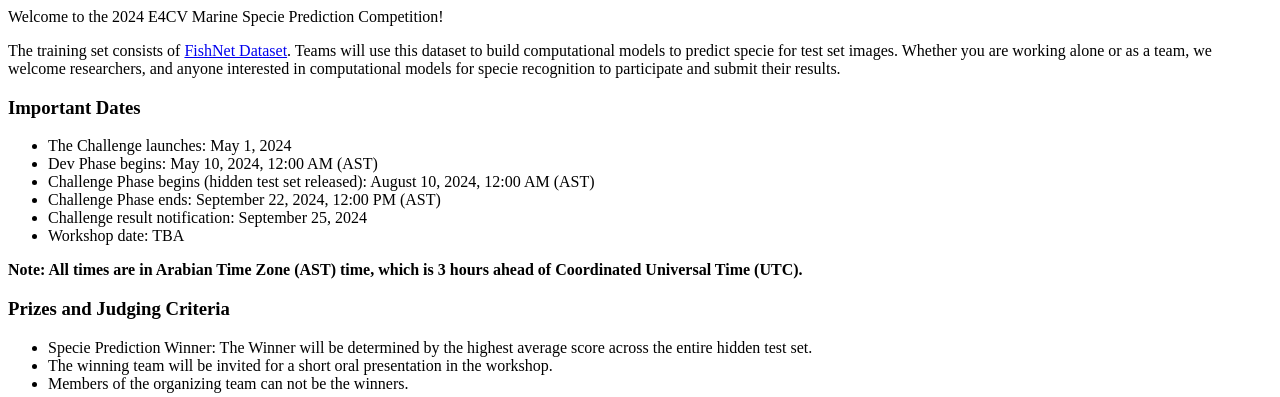
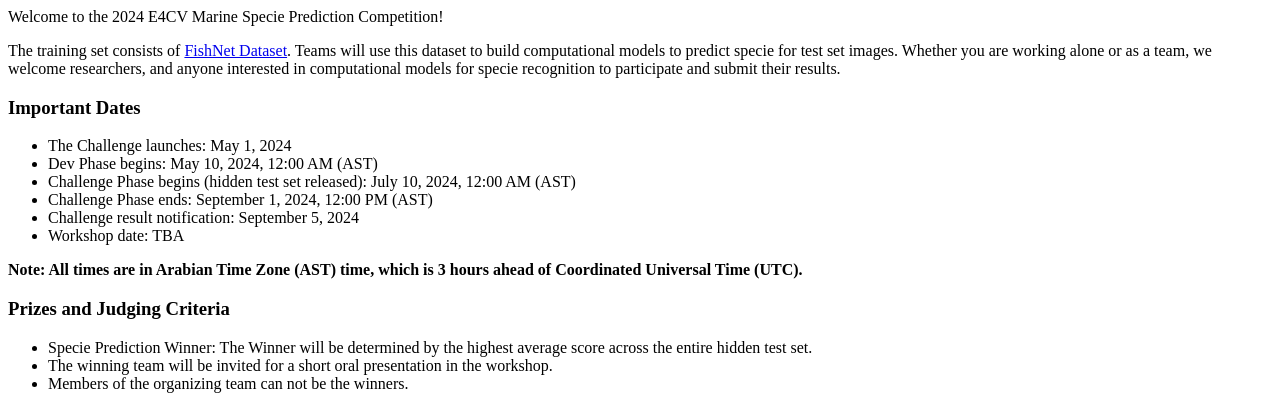
Before and after one commit to faixan-khan/CV4E, a Python web app: template templates/description.html in a window 1280 px wide. Shown: the top 397 px of the page. Run offline with Jinja, Linux system fonts and the light colour scheme; the template is opened without the code that fills it, so the values that code supplies are empty.

Commit message:
new dates

```diff
--- a/challenge_config.yaml
+++ b/challenge_config.yaml
@@ -41,7 +41,7 @@ challenge_phases:
     is_public: True
     is_submission_public: True
     start_date: 2024-04-10 00:00:00
-    end_date: 2024-08-10 23:59:59
+    end_date: 2024-07-10 23:59:59
     test_annotation_file: annotations/test_annotations_devsplit.csv
     codename: dev
     max_submissions_per_day: 5
@@ -82,8 +82,8 @@ challenge_phases:
     leaderboard_public: True
     is_public: True
     is_submission_public: True
-    start_date: 2024-08-10 00:00:00
-    end_date: 2024-09-22 23:59:59
+    start_date: 2024-07-10 00:00:00
+    end_date: 2024-09-01 23:59:59
     test_annotation_file: annotations/test_annotations_devsplit.csv
     codename: test
     max_submissions_per_day: 5
--- a/templates/description.html
+++ b/templates/description.html
@@ -14,9 +14,9 @@
 <ul>
     <li>The Challenge launches: May 1, 2024</li>
     <li>Dev Phase begins: May 10, 2024, 12:00 AM (AST)</li>
-    <li>Challenge Phase begins (hidden test set released): August 10, 2024, 12:00 AM (AST)</li>
-    <li>Challenge Phase ends: September 22, 2024, 12:00 PM (AST)</li>
-    <li>Challenge result notification: September 25, 2024</li>
+    <li>Challenge Phase begins (hidden test set released): July 10, 2024, 12:00 AM (AST)</li>
+    <li>Challenge Phase ends: September 1, 2024, 12:00 PM (AST)</li>
+    <li>Challenge result notification: September 5, 2024</li>
     <li>Workshop date: TBA</li>
 </ul>
 <p><b>Note: All times are in Arabian Time Zone (AST) time, which is 3 hours ahead of Coordinated Universal Time (UTC).</b></p>
```
